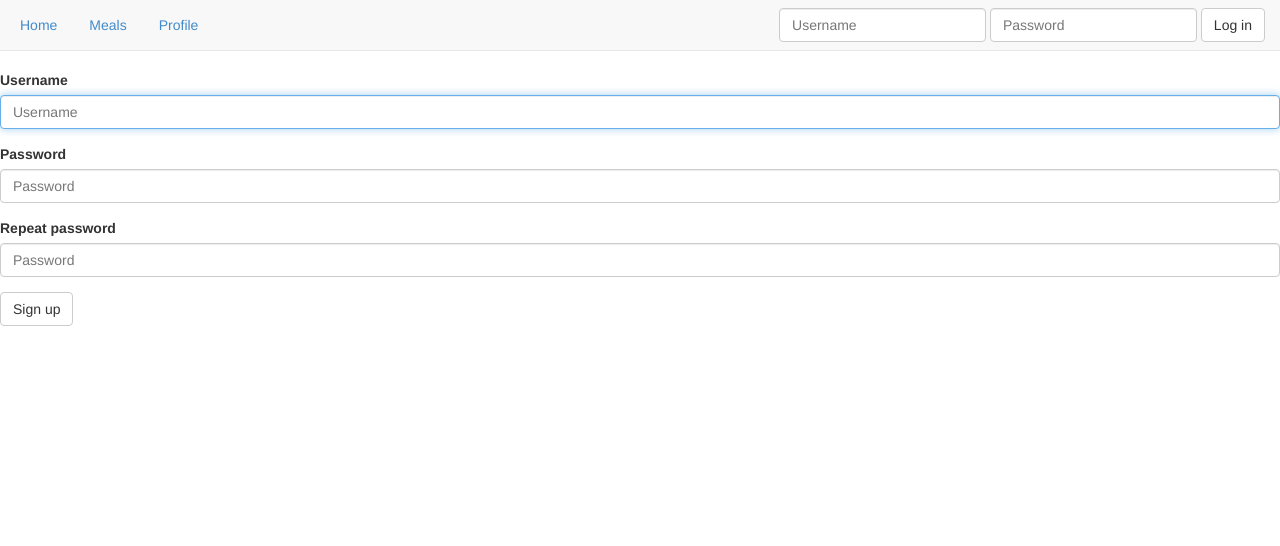
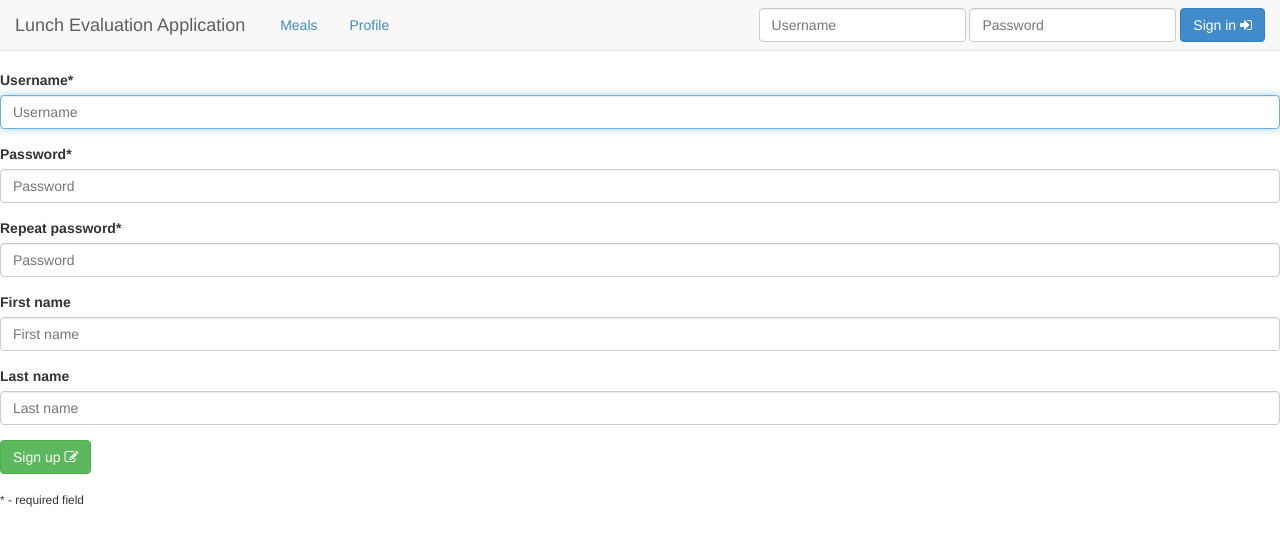
Before and after one commit to bogo88/lea, a Django app: page /register in a window 1280 px wide. Shown: the top 546 px of the page. Run offline with Django 3.2, Linux system fonts and the light colour scheme; parts of the project's set-up code (start-up, migrations or seed data) failed here and were passed over; some libraries are stand-ins or nearby versions.

Commit message:
Add meal

```diff
--- a/main/forms.py
+++ b/main/forms.py
@@ -1,7 +1,21 @@
 from ibus.keysyms import value
 from django import forms
 from django.contrib.auth.forms import UserCreationForm
-from django.contrib.auth.models import User
+
+
+class MealForm(forms.Form):
+    name = forms.CharField(widget=forms.TextInput(attrs={'class': 'form-control',
+                                                         'placeholder': 'Name',
+                                                         'required': 'required'}),
+                           max_length=100,
+                           required=True)
+    price = forms.DecimalField(widget=forms.TextInput(attrs={'class': 'form-control',
+                                                             'placeholder': 'Price',
+                                                             'required': 'required'}),
+                               required=True)
+    description = forms.CharField(widget=forms.Textarea(attrs={'class': 'form-control',
+                                                               'placeholder': 'Description'}),
+                                  max_length=500)
 
 
 class RateForm(forms.Form):
@@ -11,10 +25,14 @@ class RateForm(forms.Form):
 
 class LoginForm(forms.Form):
     username = forms.CharField(max_length=100,
-                               widget=forms.TextInput(attrs={'class': 'form-control','placeholder': 'Username'}),
+                               widget=forms.TextInput(attrs={'class': 'form-control',
+                                                             'placeholder': 'Username',
+                                                             'required': 'required'}),
                                label="")
     password = forms.CharField(max_length=100,
-                               widget=forms.PasswordInput(attrs={'class': 'form-control','placeholder': 'Password'}),
+                               widget=forms.PasswordInput(attrs={'class': 'form-control',
+                                                                 'placeholder': 'Password',
+                                                                 'required': 'required'}),
                                label="")
 
 
@@ -26,7 +44,21 @@ class RegisterForm(UserCreationForm):
                                 error_messages={
                                 'invalid': "This value may contain only letters, numbers and "
                                 "@/./+/-/_ characters."},
-                                widget=forms.TextInput(attrs={'class': 'form-control', 'placeholder': 'Username'}))
-    password1 = forms.CharField(widget=forms.PasswordInput(attrs={'class': 'form-control', 'placeholder': 'Password'}))
-    password2 = forms.CharField(widget=forms.PasswordInput(attrs={'class': 'form-control', 'placeholder': 'Password'}),
+                                widget=forms.TextInput(attrs={'class': 'form-control',
+                                                              'placeholder': 'Username',
+                                                              'required': 'required'}))
+    password1 = forms.CharField(widget=forms.PasswordInput(attrs={'class': 'form-control',
+                                                                  'placeholder': 'Password',
+                                                                  'required': 'required'}))
+    password2 = forms.CharField(widget=forms.PasswordInput(attrs={'class': 'form-control',
+                                                                  'placeholder': 'Password',
+                                                                  'required': 'required'}),
                                 help_text="Enter the same password as above, for verification.")
+    first_name = forms.CharField(max_length=100,
+                                 widget=forms.TextInput(attrs={'class': 'form-control',
+                                                               'placeholder': 'First name'}),
+                                 required=False)
+    last_name = forms.CharField(max_length=100,
+                                widget=forms.TextInput(attrs={'class': 'form-control',
+                                                              'placeholder': 'Last name'}),
+                                required=False)
--- a/main/static/main/css/style.css
+++ b/main/static/main/css/style.css
@@ -24,7 +24,7 @@ body
     text-shadow: 0 0 2px #000;
     color: yellow;
 }
-.form-group .fa-star
+.form-group .star
 {
     font-size: 30px;
     text-shadow: 0 0 2px #000;
--- a/main/templates/main/base.html
+++ b/main/templates/main/base.html
@@ -28,9 +28,9 @@
         {% endfor %}
     {% endif %}
 	<nav class="navbar navbar-default navbar-fixed-top" role="navigation">
+    <a class="navbar-brand" href="{% url 'main:index' %}">Lunch Evaluation Application</a>
 	<div id="menu">
 	<ul class="nav nav-pills">
-	    <li class="menu-btn"><a href="{% url 'main:index' %}">Home</a></li>
 	    <li class="menu-btn" ><a href="{% url 'main:meals' %}">Meals</a></li>
 	    <li class="menu-btn"><a href="{% url 'main:profile' %}">Profile</a></li>
 	</ul>
@@ -41,7 +41,7 @@
             {% csrf_token %}
             <input type="hidden" name="logout" value="1" />
           </div>
-          <button type="submit" class="btn btn-default">Log out</button>
+          <button type="submit" class="btn btn-info">Log out <i class="fa fa-sign-out"></i></button>
         </form>
         <p class="navbar-text navbar-right">Signed in as {{user.username}}</p>
      {% else %}
@@ -50,7 +50,7 @@
             {% csrf_token %}
             {{login_form}}
           </div>
-          <button type="submit" class="btn btn-default">Log in</button>
+          <button type="submit" class="btn btn-primary">Sign in <i class="fa fa-sign-in"></i></button>
         </form>
         <p class="navbar-text navbar-right"></p>
     {% endif %}
--- a/main/templates/main/index.html
+++ b/main/templates/main/index.html
@@ -5,8 +5,8 @@
   <h1>Lunch Evaluation Application</h1>
   <p>Rate meals, share opinions, write comments</p>
   <p>
-    <a href="{% url 'main:meals' %}" class="btn btn-success btn-lg" role="button">View meals</a>
-    <a href="" class="btn btn-primary btn-lg" role="button">Sign in</a>
+    <a href="{% url 'main:meals' %}" class="btn btn-success btn-lg" role="button">View meals <i class="fa fa-cutlery"></i></a>
+    <a href="{% url 'main:profile' %}" class="btn btn-primary btn-lg" role="button">Sign in <i class="fa fa-sign-in"></i></a>
   </p>
 </div>
 {% endblock %}
--- a/main/templates/main/meals.html
+++ b/main/templates/main/meals.html
@@ -1,8 +1,12 @@
 {% extends 'main/base.html' %}
 
-{% block title %}Meal{% endblock %}
+{% block title %}Meals{% endblock %}
 
 {% block content %}
+    <div class="page-header">
+      <h1>List of meals</h1>
+    </div>
+    <p><a href="{% url 'main:new_meal' %}" class="btn btn-success" role="button">Add meal <i class="fa fa-plus-square"></i></a></p>
     {% if all_meals %}
 	<div class="list-group">
 	{% for meal in all_meals %}
--- a/main/templates/main/profile.html
+++ b/main/templates/main/profile.html
@@ -26,7 +26,7 @@
             {{form.password}}
         </div>
         <div class="form-group">
-            <input class="btn btn-default" type="submit" value="Log in" />
+            <button type="submit" class="btn btn-primary">Sign in <i class="fa fa-sign-in"></i></button>
         </div>
         </form>
 
--- a/main/templates/main/rate.html
+++ b/main/templates/main/rate.html
@@ -3,6 +3,9 @@
 {% block title %}Rate {{meal.name}}{% endblock %}
 
 {% block content %}
+    <div class="page-header">
+      <h1>Rate {{meal.name}}</h1>
+    </div>
     <form method="POST">
         {% csrf_token %}
         <div class="form-group">
@@ -22,7 +25,7 @@
         </div>
         <div class="form-group">
             <input type="hidden" name="value" id="value"/>
-            <input class="btn btn-default" type="submit" value="Rate" />
+            <button type="submit" class="btn btn-success">Rate <i class="fa fa-star"></i></button>
         </div>
     </form>
 {% endblock %}
--- a/main/templates/main/rating.html
+++ b/main/templates/main/rating.html
@@ -20,8 +20,8 @@
   <div class="panel-body">
     {{meal.description}}
   </div>
-  <div class="panel-footer"><a href="{% url 'main:rate' meal.id %}" >Rate {{meal.name}}</a></div>
 </div>
+  <p><a href="{% url 'main:rate' meal.id %}" class="btn btn-success">Rate {{meal.name}} <i class="fa fa-star"></i></a></p>
     {% if ratings %}
     <h4>Comments</h4>
 	{% for rating in ratings %}
--- a/main/templates/main/register.html
+++ b/main/templates/main/register.html
@@ -6,19 +6,28 @@
         <form method="POST">
         {% csrf_token %}
         <div class="form-group">
-            <label for="username">Username</label>
+            <label for="username">Username*</label>
             {{form.username}}
         </div>
         <div class="form-group">
-            <label for="password1">Password</label>
+            <label for="password1">Password*</label>
             {{form.password1}}
         </div>
         <div class="form-group">
-            <label for="password2">Repeat password</label>
+            <label for="password2">Repeat password*</label>
             {{form.password2}}
         </div>
         <div class="form-group">
-            <input class="btn btn-default" type="submit" value="Sign up" />
+            <label for="username">First name</label>
+            {{form.first_name}}
+        </div>
+        <div class="form-group">
+            <label for="username">Last name</label>
+            {{form.last_name}}
+        </div>
+        <div class="form-group">
+            <button type="submit" class="btn btn-success">Sign up <i class="fa fa-pencil-square-o"></i></button>
         </div>
         </form>
+        <p><small>* - required field</small></p>
 {% endblock %}
--- a/main/urls.py
+++ b/main/urls.py
@@ -8,6 +8,7 @@ urlpatterns = patterns('',
                        url(r'^rate/(?P<meal_id>[0-9]+)',views.rate, name='rate'),
                        url(r'^profile',views.profile, name='profile'),
                        url(r'^register',views.register, name='register'),
+                       url(r'^new-meal',views.new_meal, name='new_meal'),
                        url(r'^meals',views.MealsView.as_view(
                            model = Meal,
                            context_object_name="all_meals",
--- a/main/views.py
+++ b/main/views.py
@@ -1,13 +1,12 @@
 from django.shortcuts import get_object_or_404, render, redirect
 from django.views import generic
-from main.forms import RateForm, LoginForm, RegisterForm
+from main.forms import RateForm, LoginForm, RegisterForm, MealForm
 from datetime import datetime
 from django.db.models import Avg
 from django.contrib import messages
 from main.models import Meal, Rating, User
 from django.contrib.auth import authenticate, login, logout
 from django.utils.datastructures import MultiValueDictKeyError
-from django.contrib.auth.forms import UserCreationForm
 
 
 class IndexView(generic.ListView):
@@ -18,6 +17,20 @@ class IndexView(generic.ListView):
 class MealsView(generic.ListView):
     template_name = 'main/meals.html'
     model = Meal
+
+
+def new_meal(request):
+    form = MealForm()
+    model = Meal()
+    if request.POST:
+        model.name = request.POST['name']
+        model.price = request.POST['price']
+        model.description = request.POST['description']
+        model.save()
+        messages.success(request, '%s added' %(request.POST['name']))
+        return redirect('main:meals')
+    return render(request, 'main/new-meal.html', {'form': form})
+
 
 
 def register(request):
```
Also changed, not shown: main/templates/main/new-meal.html (added, +24 -0 lines), db.sqlite3.
